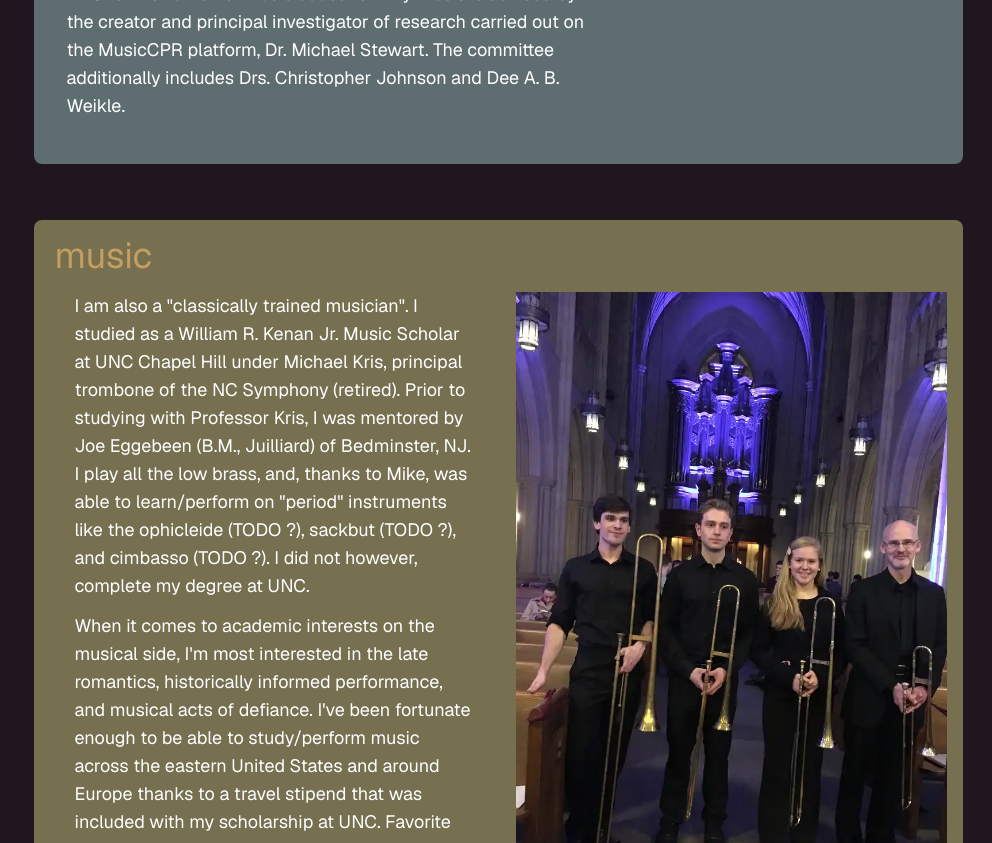
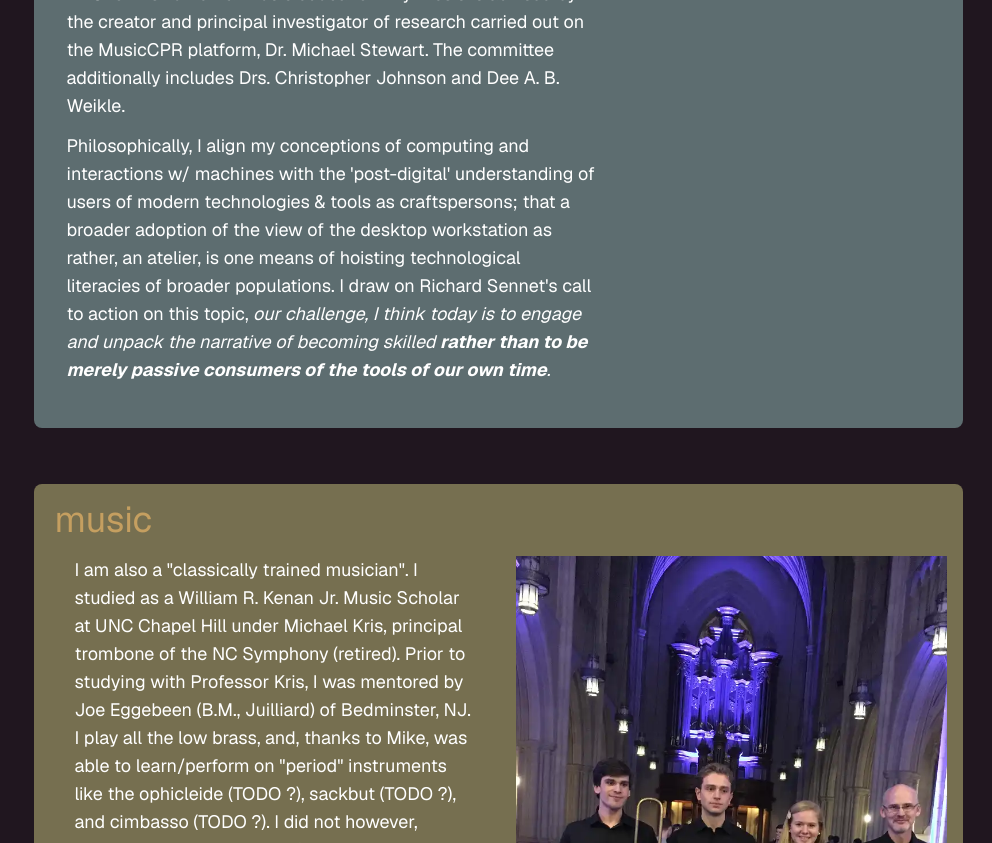
Before and after one commit to mfwolffe/musiCSian, a Next.js app: page / in a window 1280 px wide. Shown: the part 1100-1943 px from the top of the page, without its empty margins (288-1280 px from the left). Built offline with nearby package versions, Linux system fonts and the light colour scheme.

Commit message:
Update MainContent.tsx

```diff
--- a/src/app/components/MainContent/MainContent.tsx
+++ b/src/app/components/MainContent/MainContent.tsx
@@ -46,6 +46,12 @@ const AboutMatt = () => {
             My thesis is advised by the creator and principal investigator of research carried out on the MusicCPR platform, <a href="">Dr. Michael Stewart</a>.
             The committee additionally includes Drs. Christopher Johnson and Dee A. B. Weikle.
           </p>
+          <p className={`${styles.bodyText}`}>
+            Philosophically, I align my conceptions of computing and interactions w/ machines with the 'post-digital' understanding of users of modern technologies & tools as craftspersons;
+            that a broader adoption of the view of the desktop workstation as rather, an atelier, is one means of hoisting technological literacies of broader populations.
+
+            I draw on Richard Sennet's call to action on this topic, <em>our challenge, I think today is to engage and unpack the narrative of becoming skilled <strong>rather than to be merely passive consumers of the tools of our own time</strong>.</em>
+          </p>
         </div>
 
         <InterestsCard />
```
